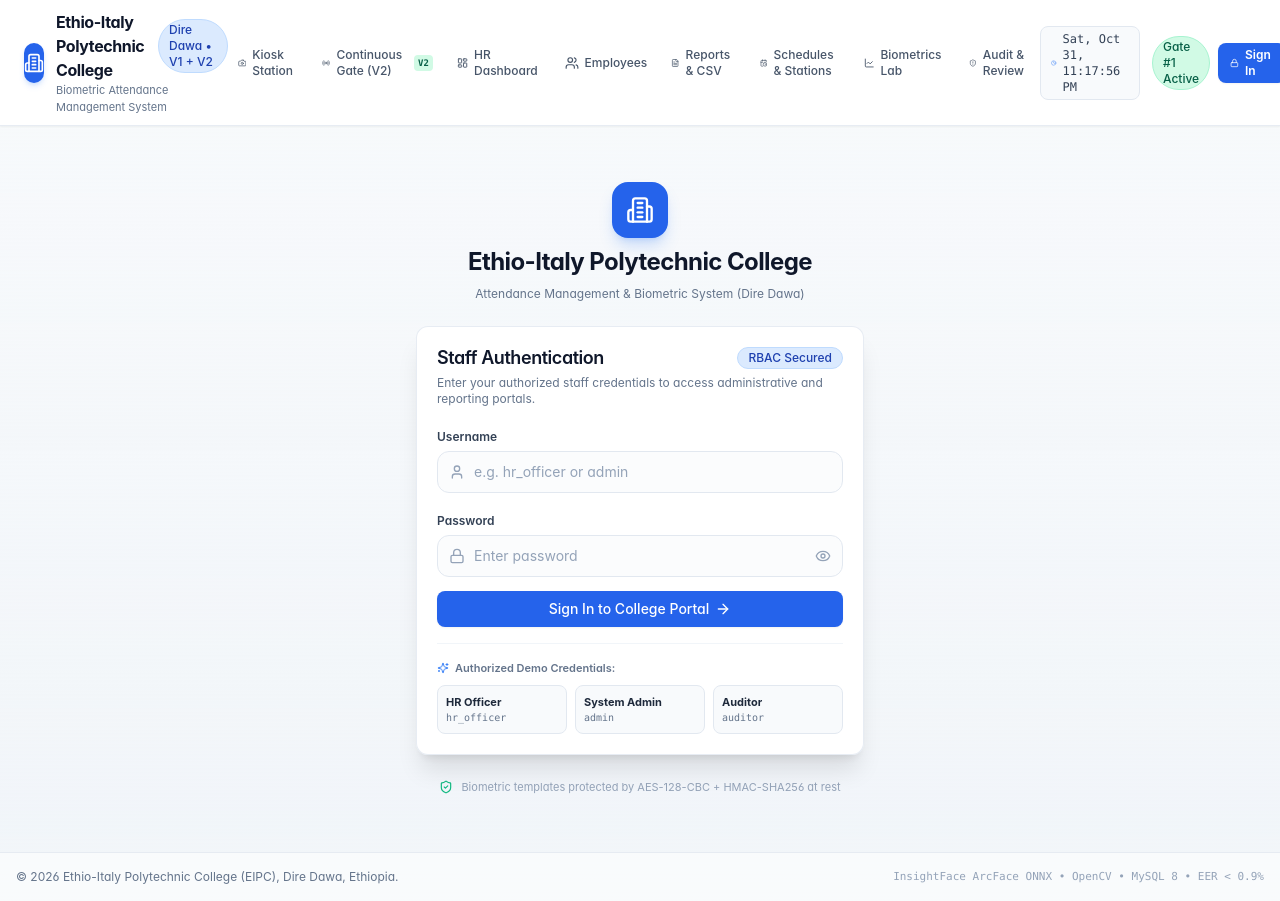
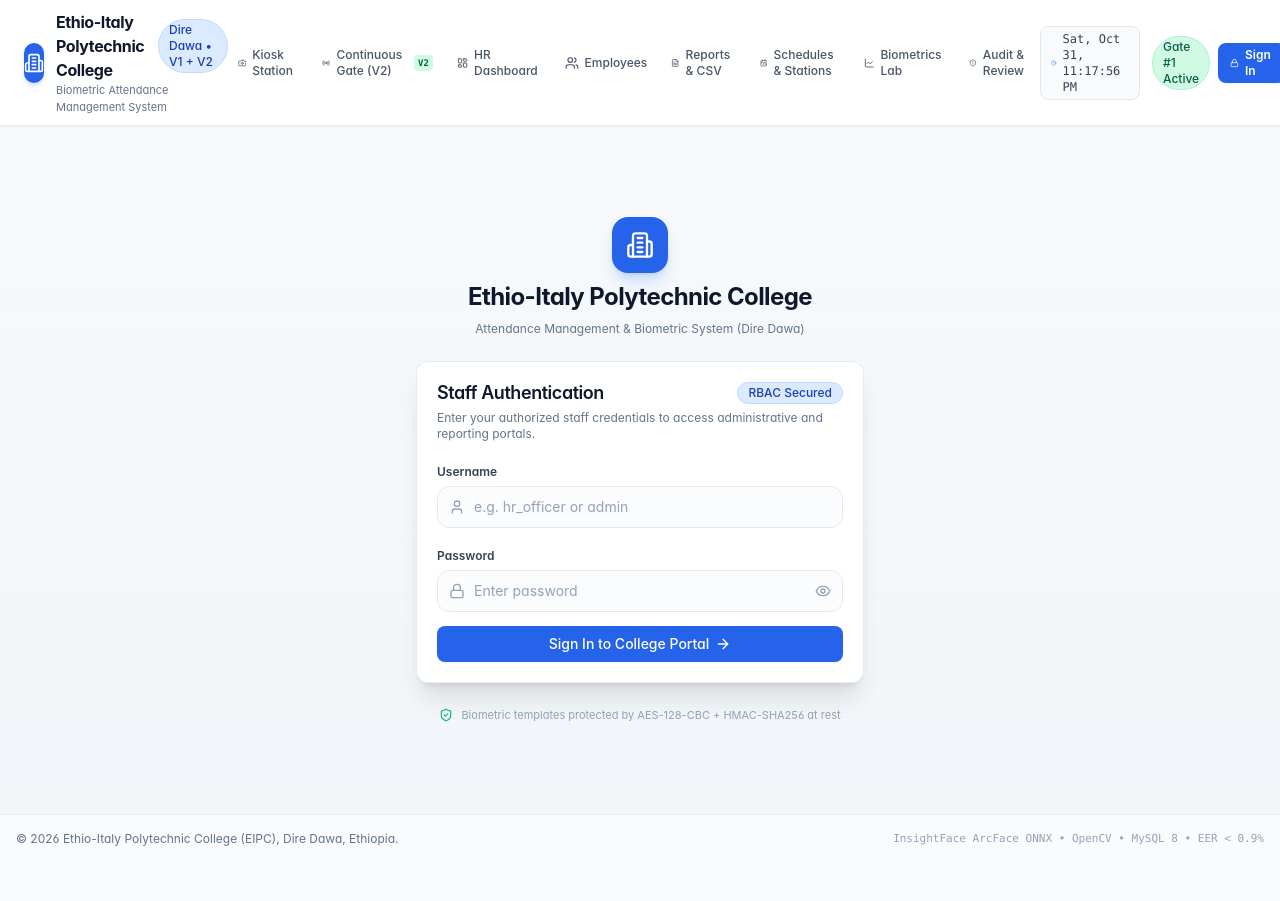
Before and after one commit to metiinie/face-recognition, a Next.js app in the folder frontend/: page /login in a window 1280 px wide. After the commit the page ends 863 px from the top, so only its background shows below. Built offline with nearby package versions, Linux system fonts and the light colour scheme.

Commit message:
build face recognization

```diff
--- a/frontend/src/app/login/page.tsx
+++ b/frontend/src/app/login/page.tsx
@@ -15,7 +15,6 @@ import {
   ShieldCheck,
   AlertCircle,
   ArrowRight,
-  Sparkles,
 } from "lucide-react";
 
 export default function LoginPage() {
@@ -45,12 +44,6 @@ export default function LoginPage() {
     } finally {
       setIsLoading(false);
     }
-  };
-
-  const handleQuickFill = (user: string, pass: string) => {
-    setUsername(user);
-    setPassword(pass);
-    setErrorMessage(null);
   };
 
   return (
@@ -148,42 +141,6 @@ export default function LoginPage() {
                 <ArrowRight className="h-4 w-4 ml-1.5" />
               </Button>
             </form>
-
-            {/* Demo Quick-Fill Roles */}
-            <div className="mt-5 border-t border-slate-100 pt-4 dark:border-slate-800">
-              <div className="flex items-center gap-1.5 text-[11px] font-semibold text-slate-500 dark:text-slate-400 mb-2">
-                <Sparkles className="h-3 w-3 text-blue-500" />
-                <span>Authorized Demo Credentials:</span>
-              </div>
-              <div className="grid grid-cols-1 sm:grid-cols-3 gap-2">
-                <button
-                  type="button"
-                  onClick={() => handleQuickFill("hr_officer", "Hr@EIPC2026")}
-                  className="rounded-lg border border-slate-200 bg-slate-50 p-2 text-left hover:border-blue-300 hover:bg-blue-50/50 transition-all dark:border-slate-800 dark:bg-slate-900"
-                >
-                  <p className="text-[11px] font-bold text-slate-800 dark:text-slate-200">HR Officer</p>
-                  <p className="text-[10px] text-slate-500 font-mono">hr_officer</p>
-                </button>
-
-                <button
-                  type="button"
-                  onClick={() => handleQuickFill("admin", "Admin@EIPC2026")}
-                  className="rounded-lg border border-slate-200 bg-slate-50 p-2 text-left hover:border-blue-300 hover:bg-blue-50/50 transition-all dark:border-slate-800 dark:bg-slate-900"
-                >
-                  <p className="text-[11px] font-bold text-slate-800 dark:text-slate-200">System Admin</p>
-                  <p className="text-[10px] text-slate-500 font-mono">admin</p>
-                </button>
-
-                <button
-                  type="button"
-                  onClick={() => handleQuickFill("auditor", "Audit@EIPC2026")}
-                  className="rounded-lg border border-slate-200 bg-slate-50 p-2 text-left hover:border-blue-300 hover:bg-blue-50/50 transition-all dark:border-slate-800 dark:bg-slate-900"
-                >
-                  <p className="text-[11px] font-bold text-slate-800 dark:text-slate-200">Auditor</p>
-                  <p className="text-[10px] text-slate-500 font-mono">auditor</p>
-                </button>
-              </div>
-            </div>
           </CardContent>
         </Card>
 
```
Also changed, not shown: 1 other file (tests, documents, lock files or other folders).
